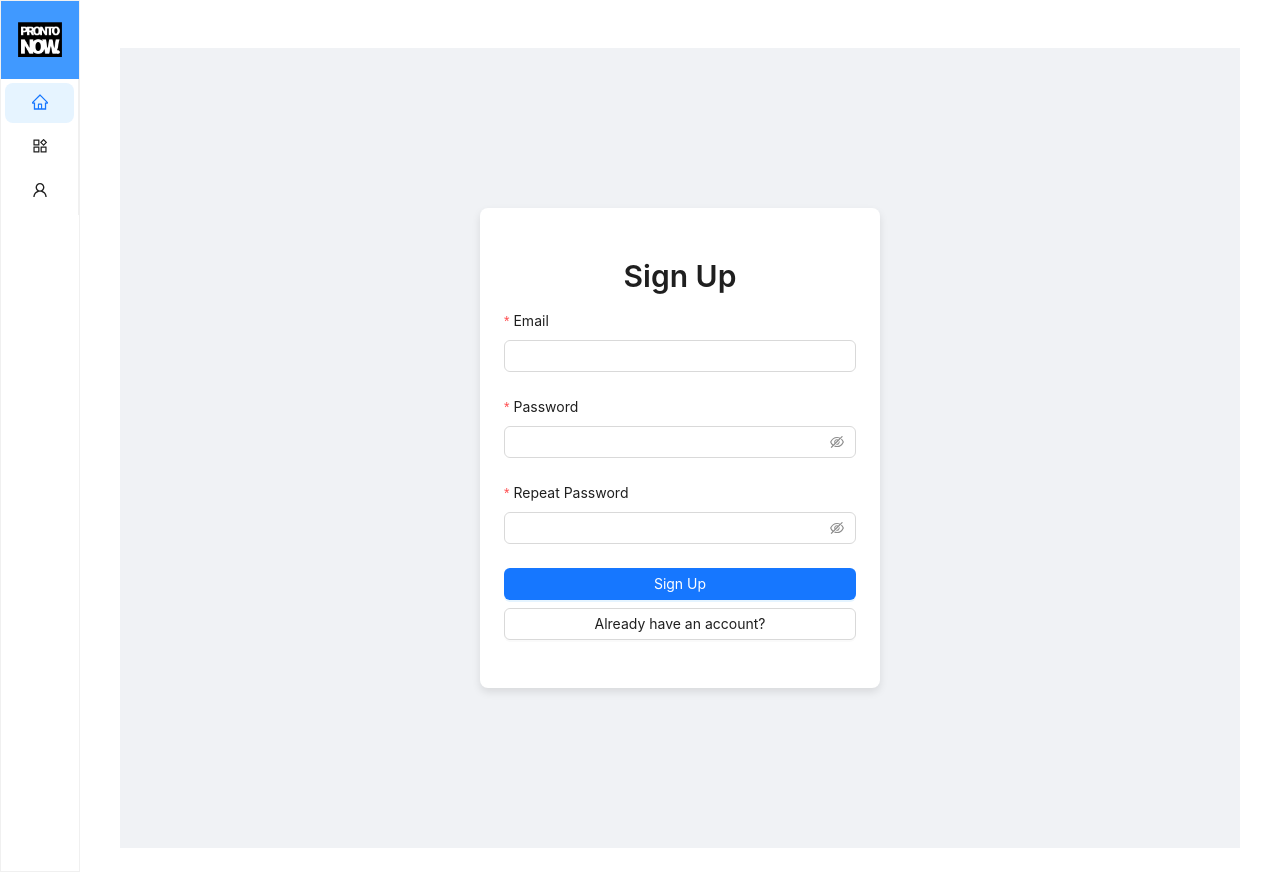
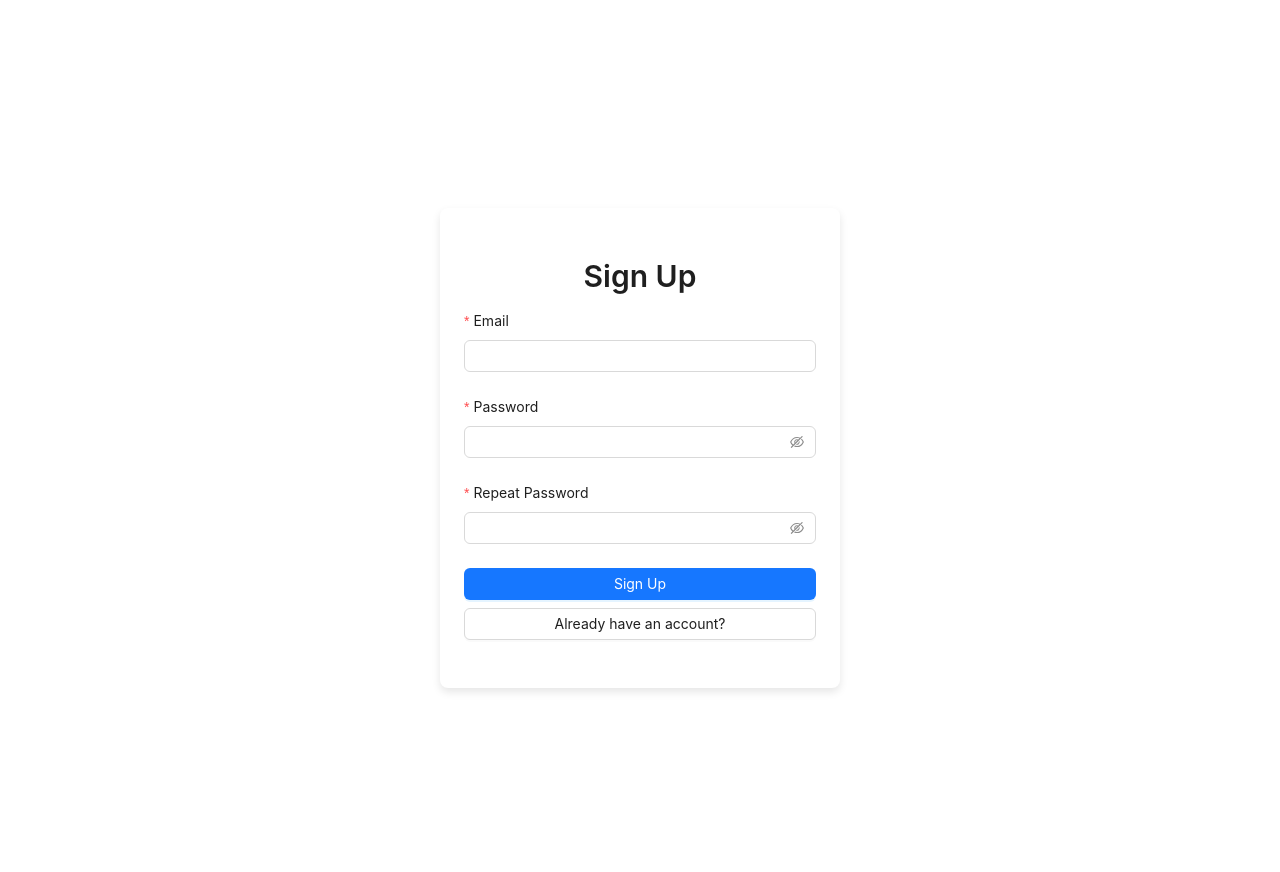
Before and after one commit to ar2653/prontonow-fe, a React (Create React App) app: page / in a window 1280 px wide. Built offline with nearby package versions, Linux system fonts and the light colour scheme.

Commit message:
Hide nav bar on sign up and login page

```diff
--- a/src/App.css
+++ b/src/App.css
@@ -1,3 +1,20 @@
 #main-layout .ant-layout {
   background: white;
 }
+
+.landing-page-form {
+  display: flex;
+  align-items: center;
+  justify-content: center;
+  min-height: 100vh;
+}
+
+
+.landing-page-card {
+  width: 100%;
+  max-width: 400px;
+  padding: 24px;
+  background-color: white;
+  border-radius: 8px;
+  box-shadow: 0 4px 8px rgba(0, 0, 0, 0.1);
+}
--- a/src/App.js
+++ b/src/App.js
@@ -1,5 +1,5 @@
 import './App.css';
-import { Routes, Route } from "react-router-dom";
+import { Routes, Route, useLocation } from "react-router-dom";
 import { Layout } from 'antd';
 import Login from './components/Login';
 import Devices from './components/Devices';
@@ -12,9 +12,14 @@ import Navbar from './components/Navbar';
 const { Content } = Layout;
 
 const App = () => {
+  const location = useLocation();
+
+  // Check if the current pathname is '/' or '/login' to hide the navbar
+  const hideNavbar = location.pathname === '/' || location.pathname === '/login';
+
   return (
     <Layout style={{ minHeight: '100vh'}} id="main-layout">
-      <Navbar />
+      {!hideNavbar && <Navbar />}
       <Layout className="site-layout" id="1234">
         <Content style={{ margin: '24px 16px 0', overflow: 'initial' }} id="1235">
           <div className="site-layout-background" style={{ padding: 24, minHeight: 360 }} id="1236">
--- a/src/components/Login.js
+++ b/src/components/Login.js
@@ -12,23 +12,10 @@ const Login = () => {
 
   return (
     <div
-      style={{
-        display: 'flex',
-        alignItems: 'center',
-        justifyContent: 'center',
-        minHeight: '100vh',
-        backgroundColor: '#f0f2f5',
-      }}
+    className='landing-page-form'
     >
       <div
-        style={{
-          width: '100%',
-          maxWidth: '400px',
-          padding: '24px',
-          backgroundColor: 'white',
-          borderRadius: '8px',
-          boxShadow: '0 4px 8px rgba(0, 0, 0, 0.1)',
-        }}
+      className='landing-page-card'
       >
         <Title level={2} style={{ textAlign: 'center' }}>Login</Title>
         <Form
--- a/src/components/Register.js
+++ b/src/components/Register.js
@@ -1,5 +1,5 @@
-import React from 'react';
-import { Form, Input, Button, Typography, Space } from 'antd';
+import React from "react";
+import { Form, Input, Button, Typography, Space } from "antd";
 
 const { Title } = Typography;
 
@@ -7,47 +7,27 @@ const Register = () => {
   const [form] = Form.useForm();
 
   const onFinish = (values) => {
-    console.log('Received values of form: ', values);
+    console.log("Received values of form: ", values);
   };
 
   return (
-    <div
-      style={{
-        display: 'flex',
-        alignItems: 'center',
-        justifyContent: 'center',
-        minHeight: '100vh',
-        backgroundColor: '#f0f2f5',
-      }}
-    >
-      <div
-        style={{
-          width: '100%',
-          maxWidth: '400px',
-          padding: '24px',
-          backgroundColor: 'white',
-          borderRadius: '8px',
-          boxShadow: '0 4px 8px rgba(0, 0, 0, 0.1)',
-        }}
-      >
-        <Title level={2} style={{ textAlign: 'center' }}>Sign Up</Title>
-        <Form
-          form={form}
-          name="register"
-          onFinish={onFinish}
-          layout="vertical"
-        >
+    <div className="landing-page-form">
+      <div className="landing-page-card">
+        <Title level={2} style={{ textAlign: "center" }}>
+          Sign Up
+        </Title>
+        <Form form={form} name="register" onFinish={onFinish} layout="vertical">
           <Form.Item
             name="email"
             label="Email"
             rules={[
               {
-                type: 'email',
-                message: 'The input is not valid E-mail!',
+                type: "email",
+                message: "The input is not valid E-mail!",
               },
               {
                 required: true,
-                message: 'Please input your E-mail!',
+                message: "Please input your E-mail!",
               },
             ]}
           >
@@ -60,7 +40,7 @@ const Register = () => {
             rules={[
               {
                 required: true,
-                message: 'Please input your password!',
+                message: "Please input your password!",
               },
             ]}
             hasFeedback
@@ -71,19 +51,21 @@ const Register = () => {
           <Form.Item
             name="confirm"
             label="Repeat Password"
-            dependencies={['password']}
+            dependencies={["password"]}
             hasFeedback
             rules={[
               {
                 required: true,
-                message: 'Please confirm your password!',
+                message: "Please confirm your password!",
               },
               ({ getFieldValue }) => ({
                 validator(_, value) {
-                  if (!value || getFieldValue('password') === value) {
+                  if (!value || getFieldValue("password") === value) {
                     return Promise.resolve();
                   }
-                  return Promise.reject(new Error('The passwords do not match!'));
+                  return Promise.reject(
+                    new Error("The passwords do not match!")
+                  );
                 },
               }),
             ]}
@@ -92,11 +74,15 @@ const Register = () => {
           </Form.Item>
 
           <Form.Item>
-            <Space direction="vertical" style={{ width: '100%' }}>
+            <Space direction="vertical" style={{ width: "100%" }}>
               <Button type="primary" htmlType="submit" block>
                 Sign Up
               </Button>
-              <Button type="default" block onClick={() => console.log('Handle login click')}>
+              <Button
+                type="default"
+                block
+                onClick={() => console.log("Handle login click")}
+              >
                 Already have an account?
               </Button>
             </Space>
```
